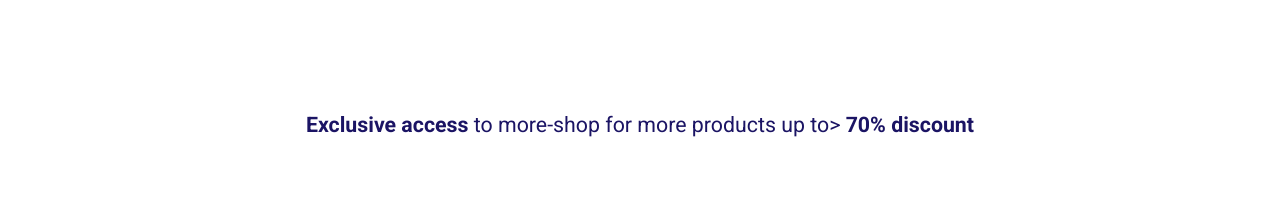
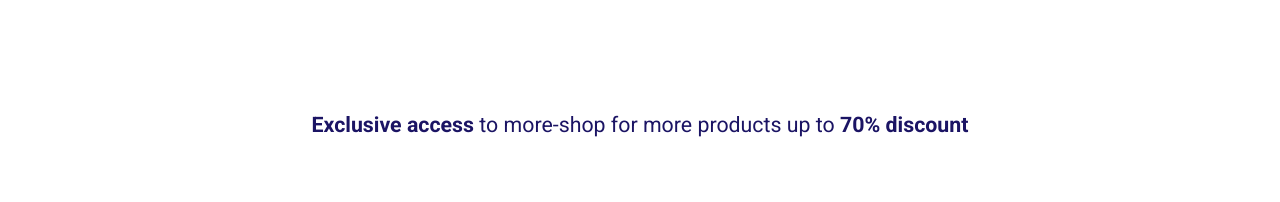
Before and after one commit to otoxiep95/illustreretVidenskab, a website: page checkout.html in a window 1280 px wide. Shown: the part 2194-2396 px from the top of the page. Drawn offline with Linux system fonts and the light colour scheme.

Commit message:
spelling error fixed

```diff
--- a/checkout.html
+++ b/checkout.html
@@ -87,7 +87,7 @@
                     <img src="img/mobile_blue-15.svg" alt="Mobile icon"></div>
                 <p>Digital access to the last <span class="emphasis">last 12 numbers</span> of the magazine </p>
                 <img class="shopIcon" src="img/shop_blue-16.svg" alt="Webship icon">
-                <p><span class="emphasis">Exclusive access</span> to more-shop for more products up to><span class="emphasis">
+                <p><span class="emphasis">Exclusive access</span> to more-shop for more products up to<span class="emphasis">
                         70% discount</span></p>
 
                 <div class="borderLine"></div>
```
